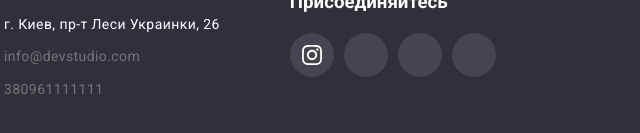
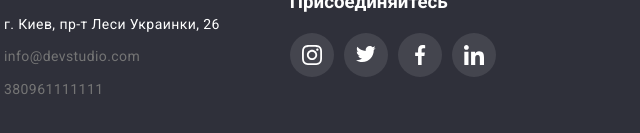
Before and after one commit to Hysteria34/goit-markup-hw-04, a plain HTML site: page portfolio.html in a window 1280 px wide. Shown: the part 1736-1869 px from the top of the page, 51-691 px from the left. Drawn offline with Linux system fonts and the light colour scheme; the site is published under a folder, as on GitHub Pages, so addresses that start at the root find nothing.

Commit message:
no message

```diff
--- a/portfolio.html
+++ b/portfolio.html
@@ -143,21 +143,21 @@
                     <li class="footer-link">
                         <button>
                             <svg width="20" height="18"  class="footer-icon">
-                                <use href="/images/sprite.svg#icon-Twitter"></use>
+                                <use href="./images/sprite.svg#icon-Twitter"></use>
                             </svg>
                         </button>
                     </li>
                     <li class="footer-link">
                         <button>
                             <svg width="20" height="20" class="footer-icon">
-                                <use href="/images/sprite.svg#icon-Facebook"></use>
+                                <use href="./images/sprite.svg#icon-Facebook"></use>
                             </svg>
                         </button>
                     </li>
                     <li class="footer-link">
                         <button>
                             <svg width="20" height="20" class="footer-icon">
-                                <use href="/images/sprite.svg#icon-Linkedin"></use>
+                                <use href="./images/sprite.svg#icon-Linkedin"></use>
                             </svg>
                         </button>
                     </li>
```
